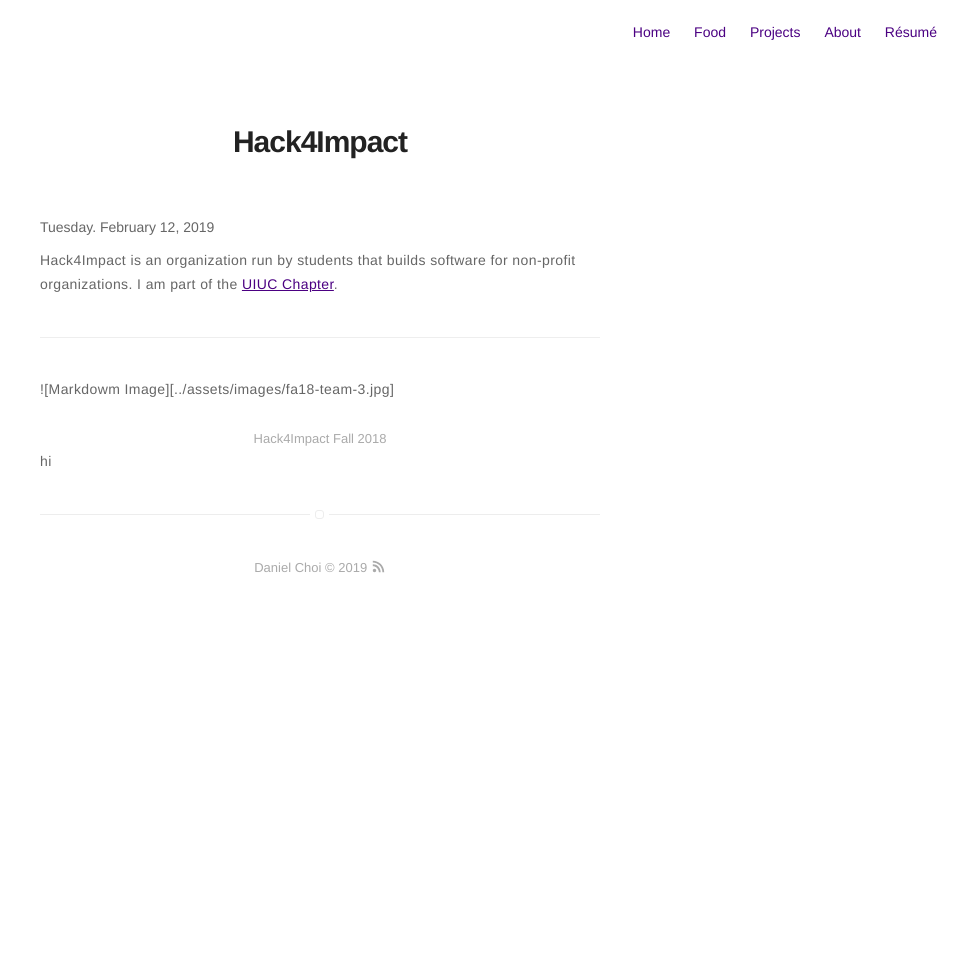
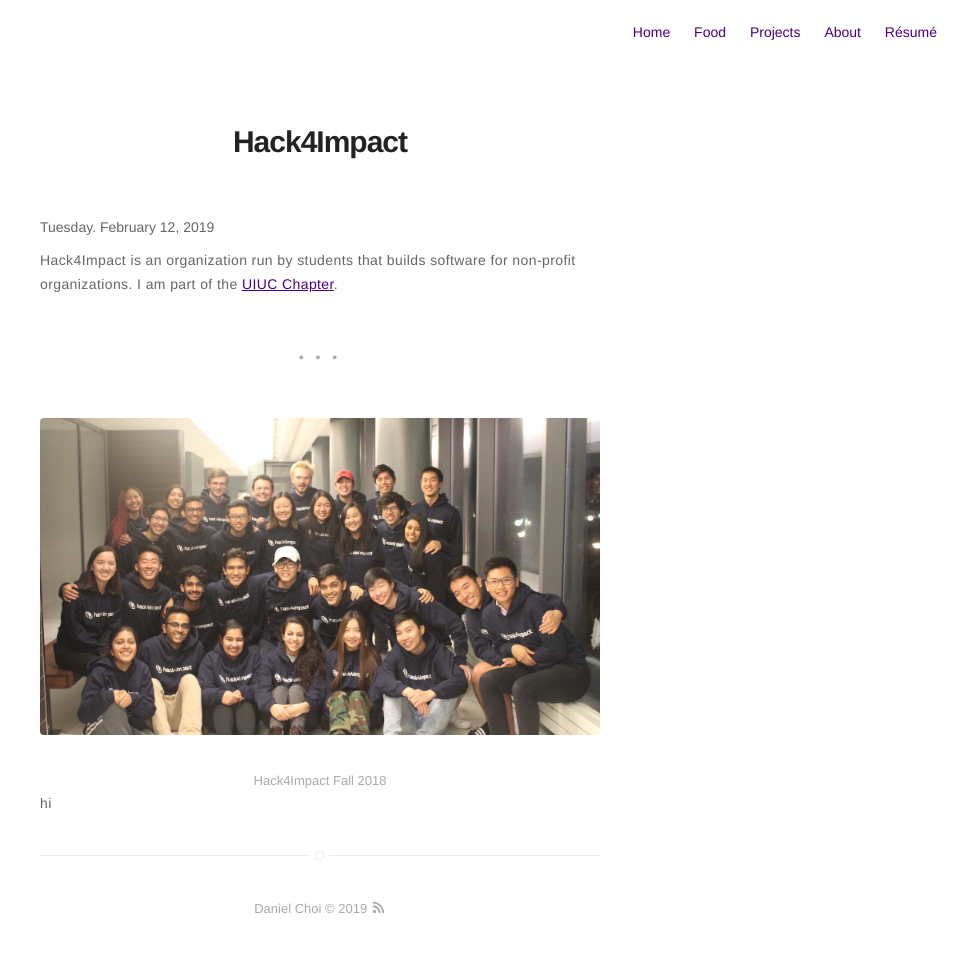
Before and after one commit to choiboy98/choiboy98.github.io, a Jekyll site: the page built from _posts/2019-02-10-hack4impact.markdown, in a window 1280 px wide. Shown: the whole page, without its empty margins (320-1280 px from the left). Built offline with Jekyll 4.4.1, drawn with Linux system fonts in a browser that asks for light colours; before the commit the page ends 900 px from its top, so only the background shows below that.

Commit message:
adding html instead

```diff
--- a/_posts/2019-02-10-hack4impact.markdown
+++ b/_posts/2019-02-10-hack4impact.markdown
@@ -15,9 +15,10 @@
     Hack4Impact is an organization run by students that builds software for non-profit organizations. I am part of the
     <a href = "https://uiuc.hack4impact.org" target = "_blank">UIUC Chapter</a>.
 </p>
----
 
-![Markdowm Image][../assets/images/fa18-team-3.jpg]
+<div class="breaker"></div>
+
+<img class="image" src="../assets/images/fa18-team-3.jpg" alt="Hack4Impact Picture">
 <figcaption class="caption">Hack4Impact Fall 2018</figcaption>
 
 hi
```
